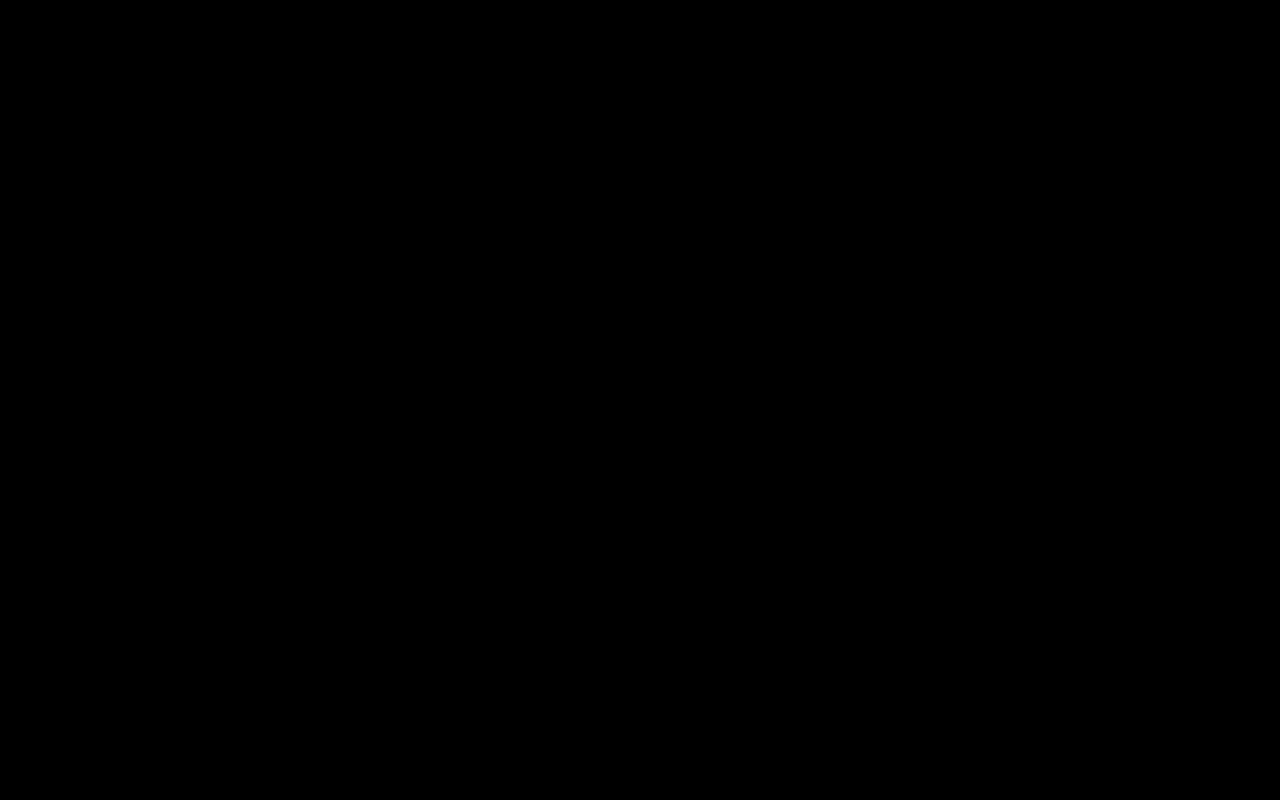
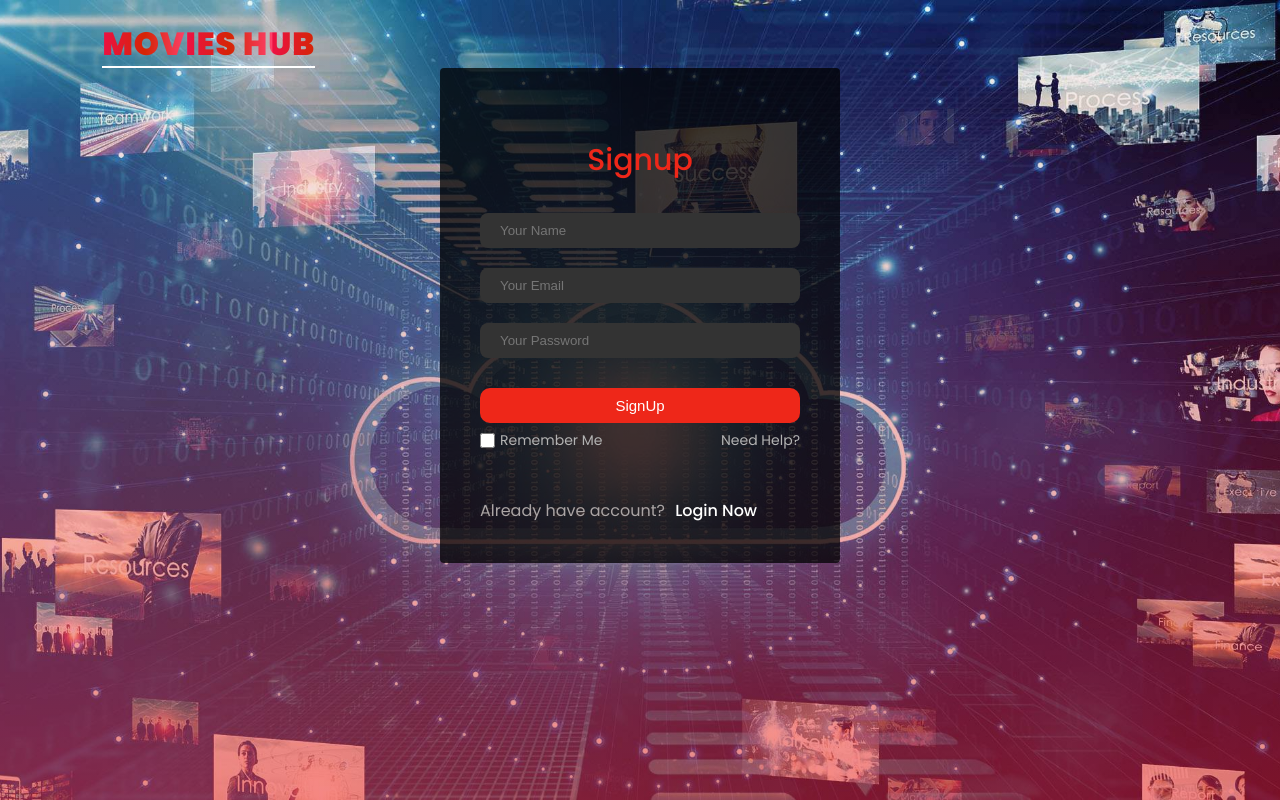
Before and after one commit to junedmd/Movies, a React (Vite) app in the folder client/: page /signup in a window 1280 px wide. Before the commit this address had no page. Built offline with nearby package versions, Linux system fonts and the light colour scheme.

Commit message:
add changes

```diff
--- a/client/src/Pages/Login/Login.css
+++ b/client/src/Pages/Login/Login.css
@@ -47,10 +47,12 @@
     color: rgb(238, 39, 25);
 }
 
-/* .login-form h1:hover{
+.login-form h1:hover{
 
     color: rgb(238, 39, 25);
-} */
+}
+
+
 .login-form input {
     width: 100%;
     height: 35px;
@@ -115,4 +117,8 @@ p {
     color: #fff;
     font-weight: 500;
     cursor: pointer;
+
 }
+.form-switch a{
+text-decoration: none;
+}
--- a/client/src/Pages/Login/Login.jsx
+++ b/client/src/Pages/Login/Login.jsx
@@ -1,121 +1,61 @@
 import React, { useState, useEffect } from 'react';
 import "./Login.css";
-
-import axios from "axios";
+import { Link } from "react-router-dom";
 import { ToastContainer, toast } from 'react-toastify';
 import 'react-toastify/dist/ReactToastify.css';
 import { handleError, handleSucsess } from '../../utils';
 import { useNavigate } from "react-router-dom";
+import axios from 'axios';
 
 const API = import.meta.env.VITE_API_URL;
 function Login() {
-
-  const [signState, setSignState] = useState('Login');
-  const [email, setEmail] = useState('');
-  const [password, setPassword] = useState('');
-  const [name, setName] = useState('');
-
-  const directCall = () => {
-    window.location.href = "/"
-  }
+  const [email, setEmail] = useState("");
+  const [password, setPassword] = useState("");
   const navigate = useNavigate();
 
-useEffect(() => {
+
+  const logIn = async () => {
+    console.log(email, password)
     try {
-    const store = JSON.parse(localStorage.getItem("user") || "{}");
-    if (store?.name) {
-      navigate("/");
-      handleSucsess("You are Already Logged In");
-    }
-  } catch (e) {
-    console.log("Invalid localStorage:", e);
-  }
-}, []);
-
-
-  const SignIn = async (e) => {
-
-    e.preventDefault();
-
-    console.log("API Base URL:", API);
-
-    try {
-
-
-      if (signState === "Sign Up") {
-
-
-        const response = await axios.post(`${API}/api/signup`, {
-          name: name,
-          email: email,
-          password: password,
-        });
-
-        if (response?.data?.success) {
-          handleSucsess(" You Signup Successfully!!! ");
-          setTimeout(() => {
-            navigate("/login");   // this will stay in frontend router
-          }, 1500);
-
-          setSignState("Login")
-
-        } else {
-
-          handleError(" Please fill all the details.")
-        };
-        setName("");
-        setPassword("");
-        setEmail('');
-      } else {
-        // console.log(email, password);
-        // console.log("Login payload sending:", { email, password });
       const response = await axios.post(`${API}/api/login`, {
         email: email,
         password: password,
-        });
-        console.log("Login response:", response.data);
+      })
+      console.log(response.data)
       if (response?.data?.success) {
-          // alert(response?.data?.message)
-          handleSucsess("You Login Successfully");
+        handleSucsess("You Login Successfully!!");
         localStorage.setItem("user", JSON.stringify({
           email: response.data.email,
           name: response.data.name,
           token: response.data.jwtToken
         }));
-          setTimeout(() => {
-            window.location.href = "/";
-          }, 1000);
-
+        navigate("/");
       } else {
-          // alert(response?.data?.message)
-          handleError("Please Check your Cardentails..")
-          toast(response?.error?.details?.message);
-        };
-        setName("");
-        setPassword("");
-        setEmail('');
+        handleError(response?.data?.error || "Invalid login credentials");
       }
 
     } catch (e) {
-      console.log(e.message)
-    };
+
+      if (e.response?.data?.message) {
+      handleError(e.response.data.message); // backend error message
+    } else {
+      handleError("Network error, please try again later");
     }
+    console.log(e);
+
+    console.log(e.message);
+    }
+  }
+
 
 
   return (
     <div className='login'>
       {/* <img src={Logo} alt="" className='logo' onClick={directCall} /> */}
-      <span className="login-logo" onClick={directCall}> Movies Hub</span>
+      <span className="login-logo" > Movies Hub</span>
       <div className="login-form">
-        <h1>{signState}</h1>
+        <h1>Login</h1>
         <form action="" >
-          {
-            signState === "Sign Up" ? <input type="Your Name" placeholder='Your Name' value={name} onChange={(e) => {
-              setName(e.target.value)
-
-            }} /> : <></>
-          }
-
 
           <input type="email" placeholder='Your Email' value={email} onChange={(e) => {
             setEmail(e.target.value)
@@ -124,7 +64,7 @@ useEffect(() => {
           <input type="password" placeholder='Your Password' value={password} onChange={(e) => {
             setPassword(e.target.value)
           }} />
-          <button className='btn' type='button' onClick={SignIn}> {signState === "Sign Up" ? "Sign Up" : "Login"}</button>
+          <button className='btn' type='button' onClick={logIn}> Login</button>
 
 
           <div className="form-help">
@@ -136,17 +76,12 @@ useEffect(() => {
           </div>
         </form>
         <div className="form-switch">
-
-          {signState === "Sign Up" ? <p>Already have account? <span onClick={() => {
-            setSignState("Login")
-          }}> Login Now</span></p> : <p>
-            New to Movies Hub? <span onClick={() => {
-              setSignState("Sign Up")
-            }}> Sign Up Now</span>
-          </p>}
+          <p>
+            New to Movies Hub?  <Link to="/signup" > <span> Sign Up Now</span> </Link>
+          </p>
         </div>
       </div>
-      <ToastContainer />
+
     </div>
   )
 };
--- /dev/null
+++ b/client/src/Pages/Signup/Signup.jsx
@@ -0,0 +1,101 @@
+import React, { useState, useEffect } from 'react';
+import "./Signup.css";
+
+import axios from "axios";
+import { ToastContainer, toast } from 'react-toastify';
+import 'react-toastify/dist/ReactToastify.css';
+import { handleError, handleSucsess } from '../../utils';
+import { useNavigate } from "react-router-dom";
+import { Link } from "react-router-dom";
+const API = import.meta.env.VITE_API_URL;
+function Signup() {
+     const [email, setEmail] = useState('');
+      const [password, setPassword] = useState('');
+      const [name, setName] = useState('');
+useEffect(() => {
+  try {
+    const store = JSON.parse(localStorage.getItem("user") || "{}");
+    if (store?.name) {
+      navigate("/");
+      handleSucsess("You are Already Logged In");
+    }
+  } catch (e) {
+    console.log("Invalid localStorage:", e);
+  }
+}, []);
+const navigate = useNavigate();
+
+const SignIn = async ()=>{
+    try{
+        const response = await axios.post(`${API}/api/signup`, {
+          name: name,
+          email: email,
+          password: password,
+        });
+        console.log(response.data)
+        if (response?.data?.success===true) {
+          handleSucsess(" You Signup Successfully!!! ");
+          setTimeout(() => {
+            navigate("/login");
+          }, 1500);}
+          else{
+            handleError("Please fills all the details")
+          }
+    }
+    catch(e){
+ if (e.response && e.response.data) {
+    if (e.response) {
+    handleError(e.response.data.message || "Something went wrong");
+  } else {
+    handleError("Network error");
+  }
+  console.log(e.message);
+  }
+  console.log(e.message);
+    }
+}
+
+  return (
+    <div>
+      <div className='login'>
+
+            <span className="login-logo" > Movies Hub</span>
+            <div className="login-form">
+              <h1>Signup</h1>
+              <form action="" >
+
+                  <input type="Your Name" placeholder='Your Name' value={name} onChange={(e) => {
+                    setName(e.target.value)
+
+                  }} />
+
+                <input type="email" placeholder='Your Email' value={email} onChange={(e) => {
+                  setEmail(e.target.value)
+
+                }} />
+                <input type="password" placeholder='Your Password' value={password} onChange={(e) => {
+                  setPassword(e.target.value)
+                }} />
+                <button className='btn' type='button' onClick={SignIn}>SignUp</button>
+
+
+                <div className="form-help">
+                  <div className="remember">
+                    <input type="checkbox" />
+                    <label htmlFor="">Remember Me</label>
+                  </div>
+                  <p> Need Help?</p>
+                </div>
+              </form>
+              <div className="form-switch">
+
+                 <p>Already have account? <Link to="/login"><span> Login Now</span></Link> </p>
+              </div>
+            </div>
+            <ToastContainer />
+          </div>
+    </div>
+  )
+}
+
+export default Signup
--- a/client/src/main.jsx
+++ b/client/src/main.jsx
@@ -9,6 +9,7 @@ import { BrowserRouter, Route, Routes } from "react-router-dom";
 import { ToastContainer, toast } from 'react-toastify';
 import Details from './Pages/Details/Details.jsx';
 import User from './Pages/Users/Users.jsx';
+import Signup from './Pages/Signup/Signup.jsx';
 createRoot(document.getElementById('root')).render(
   <BrowserRouter>
     <ToastContainer />
@@ -18,7 +19,7 @@ createRoot(document.getElementById('root')).render(
      <Route path='/details/:id' element={<Details/>}/>
      <Route path='/video/:id' element={<Video/>}/>
      <Route path='/users' element={<User/>}/>
-
+     <Route path='/signup' element={<Signup/>}/>
     </Routes>
   </BrowserRouter>
 )
```
Also changed, not shown: client/src/Pages/Signup/Signup.css (added), 1 other file (tests, documents, lock files or other folders). Lines whose indentation alone changed are shown as unchanged.
